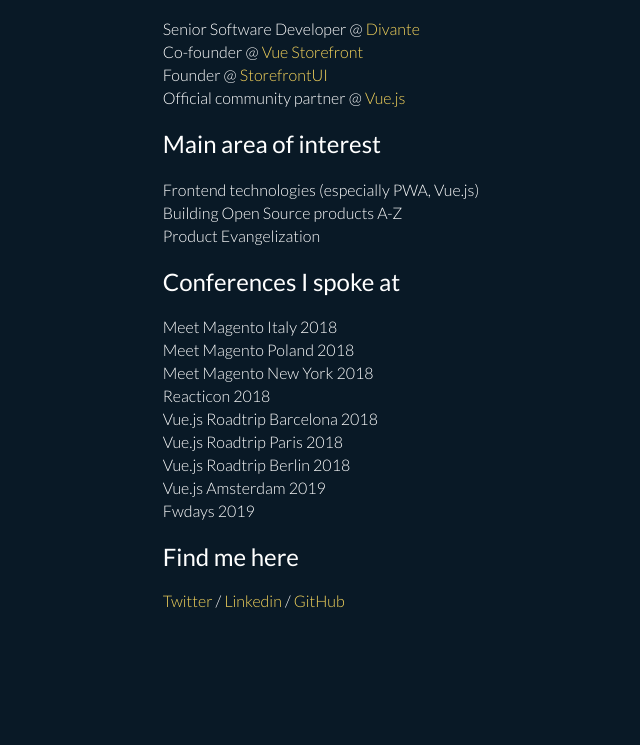
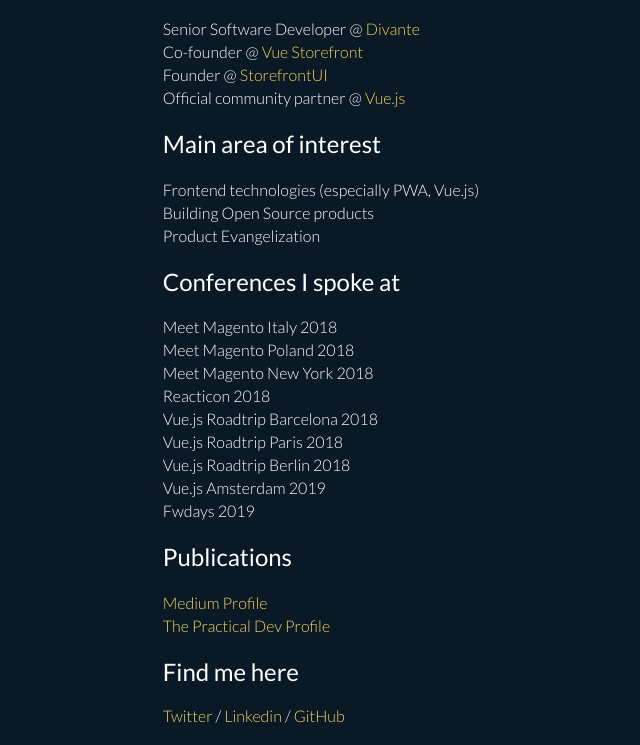
Before and after one commit to filrak/filrak, a plain HTML site: page index.html in a window 1280 px wide. Shown: the part 212-957 px from the top of the page, without its empty margins (319-959 px from the left). Before the commit the page ends 842 px from the top, so only its background shows below. Drawn offline with Linux system fonts and the light colour scheme.

Commit message:
edit 8.04

```diff
--- a/index.html
+++ b/index.html
@@ -61,7 +61,7 @@
     <h2>Main area of interest</h2>
     <ul>
       <li>Frontend technologies (especially PWA, Vue.js)</li>
-      <li>Building Open Source products A-Z</li>
+      <li>Building Open Source products</li>
       <li>Product Evangelization</li>
     </ul>
     <h2>Conferences I spoke at</h2>
@@ -76,6 +76,11 @@
       <li>Vue.js Amsterdam 2019</li>
       <li>Fwdays 2019</li>
     </ul>
+    <h2>Publications</h2>
+    <ul>
+      <li><a href="https://medium.com/@frakowski">Medium Profile</a></li>
+      <li><a href="https://dev.to/filrakowski">The Practical Dev Profile</a></li>
+    </ul>
     <h2>Find me here</h2>
     <a href="https://twitter.com/filrakowski">Twitter</a> / <a href="https://www.linkedin.com/in/filip-rakowski-a43671129/">Linkedin</a> / <a href="https://github.com/DivanteLtd/vue-storefront">GitHub</a>
   </main>
```
